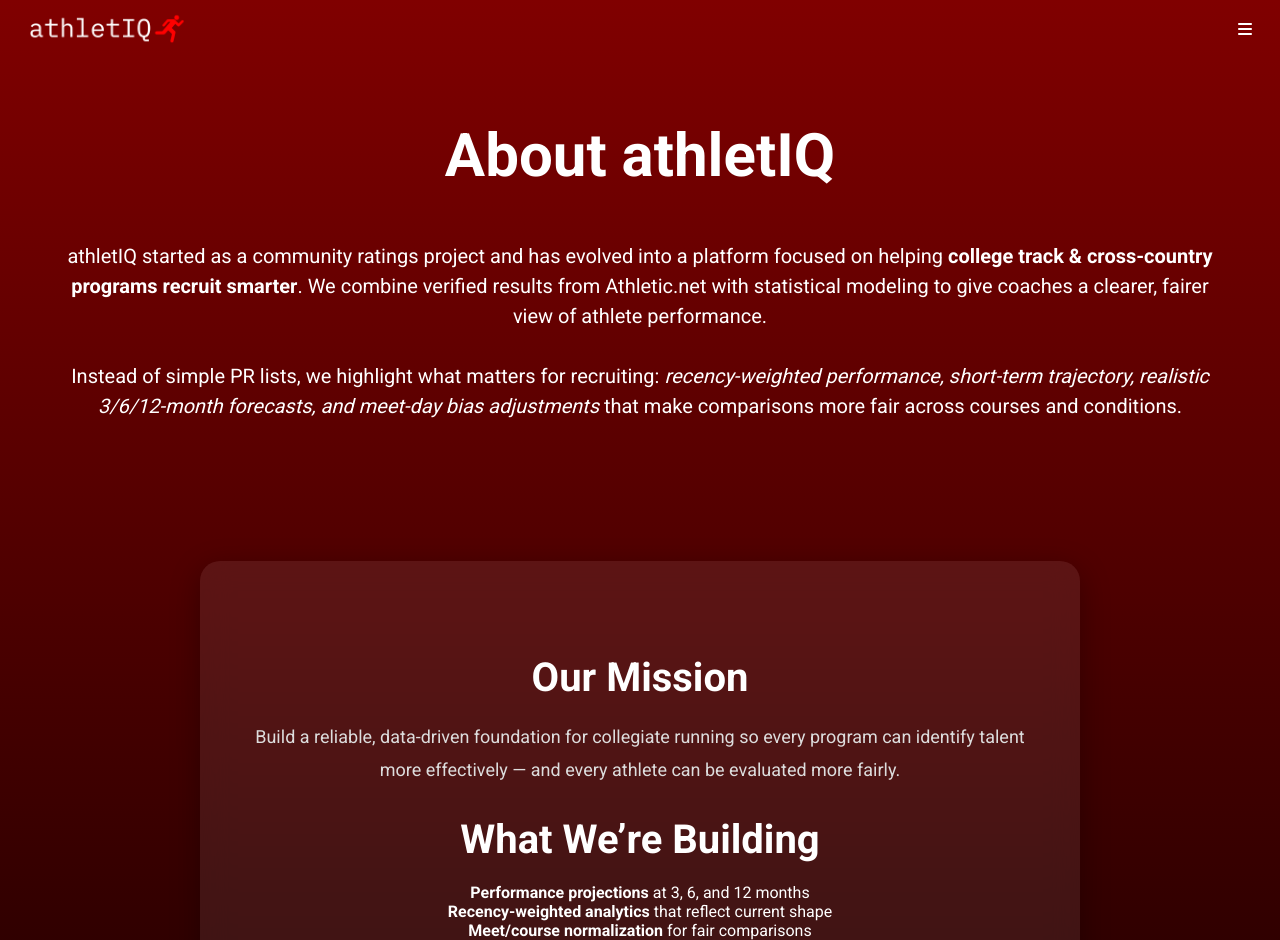
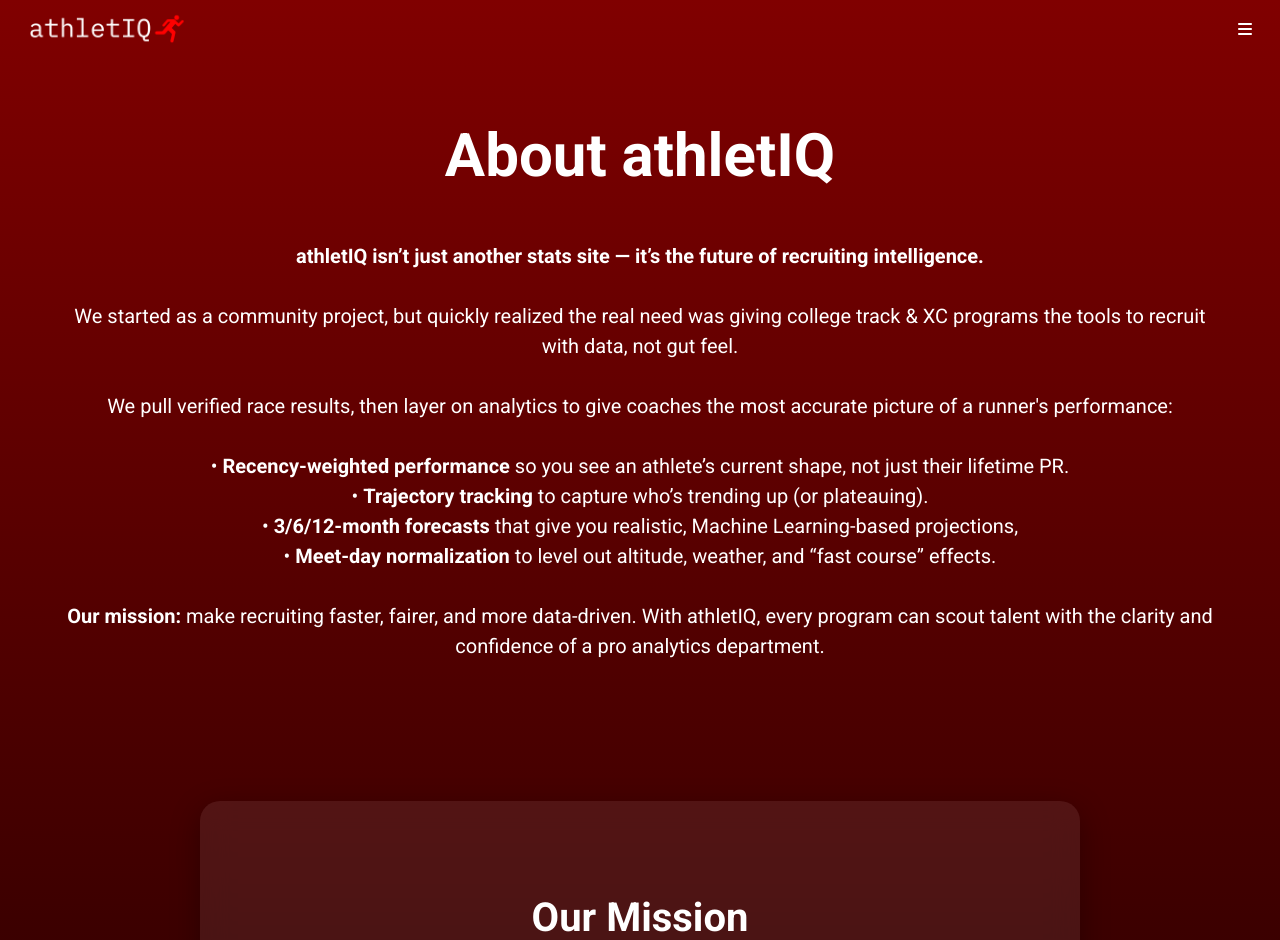
Before and after one commit to ruhankhanna/athletiq-app, a Flask app: page /about in a window 1280 px wide. Shown: the top 940 px of the page. Run offline with Flask 3, Linux system fonts and the light colour scheme; some libraries are stand-ins or nearby versions.

Commit message:
Revise about page title and description
Updated the title and content of the about page to better reflect the purpose and mission of athletIQ.

```diff
--- a/templates/about.html
+++ b/templates/about.html
@@ -3,7 +3,7 @@
 <head>
     <meta charset="UTF-8">
     <meta name="viewport" content="width=device-width, initial-scale=1.0">
-    <title>About athletIQ</title>
+    <title>About</title>
 
     <link href="https://fonts.googleapis.com/css2?family=Roboto:wght@300;400;500;700&display=swap" rel="stylesheet">
     <link rel="stylesheet" href="static/css/about.css">
@@ -32,14 +32,19 @@
             <div class="main-content">
                 <h1 class="slogan">About athletIQ</h1>
                 <p class="description">
-                    athletIQ started as a community ratings project and has evolved into a platform focused on helping
-                    <strong>college track &amp; cross-country programs recruit smarter</strong>.
-                    We combine verified results from Athletic.net with statistical modeling to give coaches a clearer,
-                    fairer view of athlete performance.
-                    <br><br>
-                    Instead of simple PR lists, we highlight what matters for recruiting:
-                    <em>recency-weighted performance, short-term trajectory, realistic 3/6/12-month forecasts, and
-                    meet-day bias adjustments</em> that make comparisons more fair across courses and conditions.
+                    <strong>athletIQ isn’t just another stats site — it’s the future of recruiting intelligence.</strong><br><br>
+                    We started as a community project, but quickly realized the real need was giving college track &amp; XC programs
+                    the tools to recruit with data, not gut feel.<br><br>
+
+                    We pull verified race results, then layer on analytics to give coaches the most accurate picture of a runner's performance:<br><br>
+
+                    • <strong>Recency-weighted performance</strong> so you see an athlete’s current shape, not just their lifetime PR.<br>
+                    • <strong>Trajectory tracking</strong> to capture who’s trending up (or plateauing).<br>
+                    • <strong>3/6/12-month forecasts</strong> that give you realistic, Machine Learning-based projections, <br>
+                    • <strong>Meet-day normalization</strong> to level out altitude, weather, and “fast course” effects.<br><br>
+
+                    <strong>Our mission:</strong> make recruiting faster, fairer, and more data-driven. With athletIQ, every program
+                    can scout talent with the clarity and confidence of a pro analytics department.
                 </p>
             </div>
 
```
